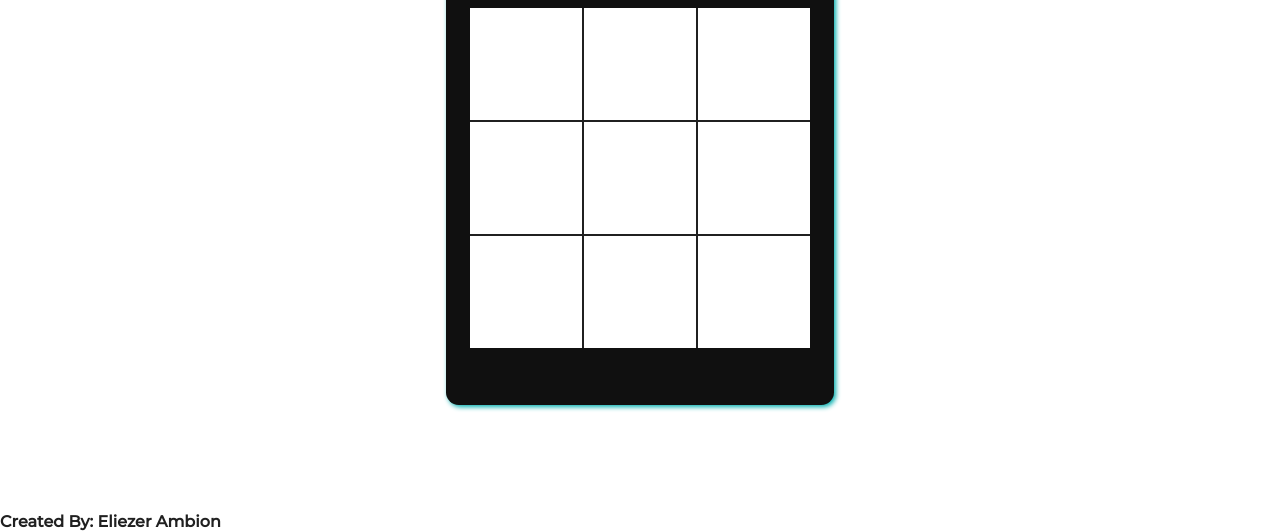
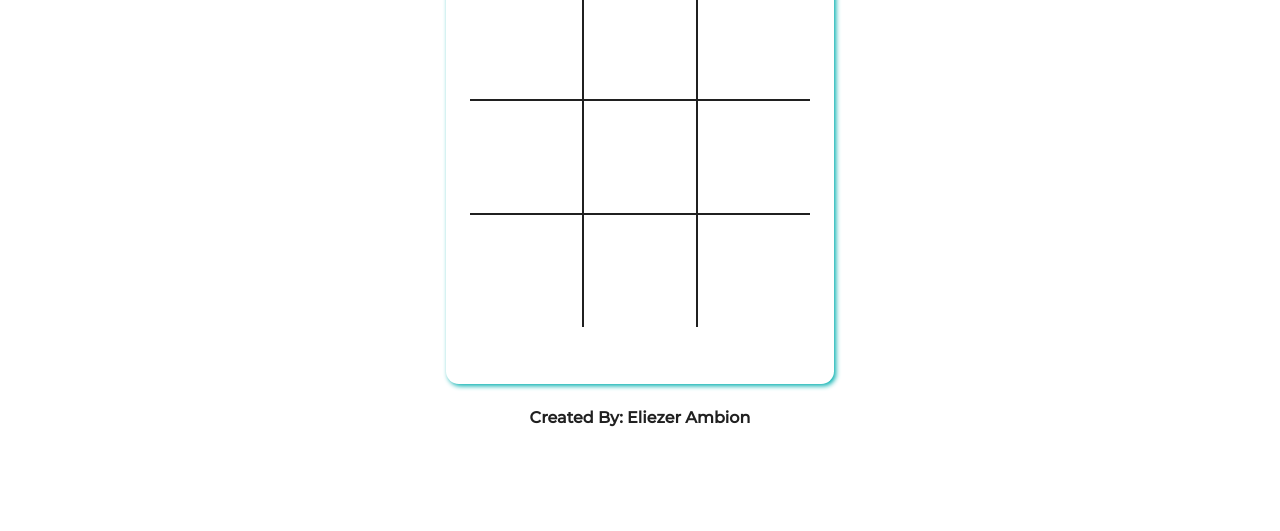
Before and after one commit to EliezerAmbion/Tic-TicToe-Game, a website built with Parcel: page index.html in a window 1280 px wide. Shown: the part 269-800 px from the top of the page. Built offline with nearby package versions, Linux system fonts and the light colour scheme.

Commit message:
added feature

```diff
--- a/script.js
+++ b/script.js
@@ -217,8 +217,10 @@ console.log('github and netlify connected');
 const checkbox = document.querySelector('#checkbox');
 const createdBy = document.querySelector('.createdBy');
 const container = document.querySelector('.container');
+const body = document.querySelector('body');
 checkbox.addEventListener('change', () => {
-  document.body.classList.toggle('dark');
+  container.style.backgroundColor = '#101010';
+  body.classList.toggle('dark');
   createdBy.classList.toggle('dark');
   container.classList.toggle('dark');
 });
--- a/style.css
+++ b/style.css
@@ -1,6 +1,7 @@
 :root {
   --main-color: #202020;
   --secondary-color: #00aeae;
+  --light-color-bgc: #ffffff;
 }
 
 * {
@@ -16,13 +17,14 @@ body {
   display: flex;
   justify-content: center;
   align-items: center;
+  flex-direction: column;
   /* background-color: #707070; */
-  background-color: #ffffff;
+  background-color: var(--light-color-bgc);
   font-family: myFontMed;
 }
 
 .container {
-  background-color: #101010;
+  background-color: var(--light-color-bgc);
   border-radius: 0.8em;
   padding: 1.5em;
   /* box-shadow: 2px 2px 5px #f0f0f0; */
@@ -124,9 +126,7 @@ body {
 }
 
 footer {
-  position: absolute;
-  bottom: 0;
-  left: 0;
+  margin-top: 1.5rem;
   color: var(--main-color);
 }
 
```
